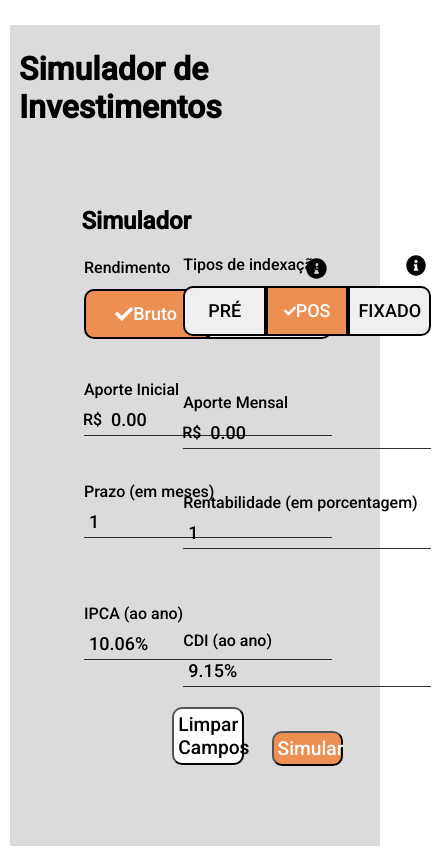
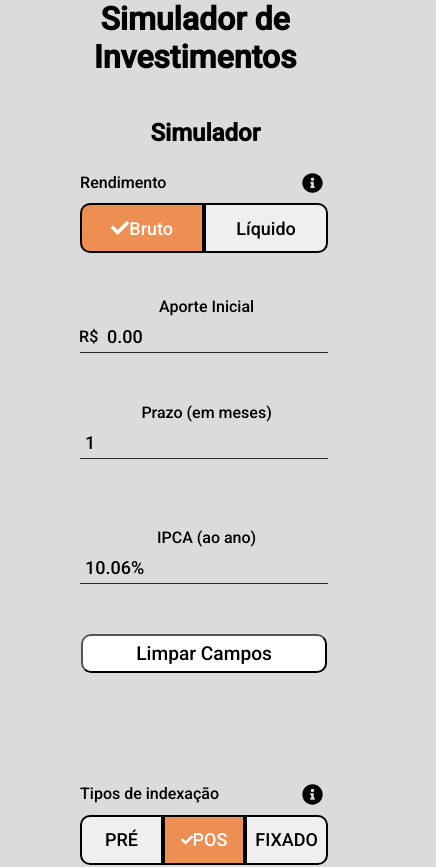
Before and after one commit to rodolfoserralha/calculadora-investimentos, a React (Create React App) app in the folder frontend/: page / in a window 390 px wide. Shown: the top 867 px of the page, 436 px wide, since content can reach past the window. Before the commit the page ends 846 px from the top, so only its background shows below. Built offline with nearby package versions, Linux system fonts and the light colour scheme; data requests are answered from the project's data file.

Commit message:
Feat: add responsiveness for mobiles

```diff
--- a/frontend/src/App.css
+++ b/frontend/src/App.css
@@ -225,3 +225,150 @@
   background-color: antiquewhite;
   width: 600px;
 }
+
+
+@media only screen and (min-width: 200px) and (max-width: 600px) {
+  body {
+    background-color: rgb(219, 219, 219);
+  }
+
+  #root {
+    display: flex;
+    justify-content: center;
+    margin: 0;
+    width: 100%;
+    text-align: center;
+  }
+
+  #left-forms-container {
+    align-items: center;
+    display: flex;
+    flex-wrap: wrap;
+    justify-content: center;
+    width: 70%;
+  }
+
+  #left-forms {
+    align-items: center;
+    display: flex;
+    flex-wrap: wrap;
+    justify-content: center;
+    margin: 10px;
+  }
+
+  .btn-forms {
+    width: 200%;
+  }
+
+  .forms-container {
+    width: 100%;
+  }
+
+  #right-forms {
+    align-items: center;
+    display: flex;
+    flex-direction: column;
+    width: 100%;
+  }
+}
+
+@media only screen and (min-width: 601px) and (max-width: 700px) {
+  #root {
+    align-items: center;
+    display: flex;
+    flex-direction: column;
+    flex-wrap: wrap;
+    justify-content: center;
+  }
+
+  #left-forms {
+    align-items: center;
+    display: flex;
+    flex-direction: column;
+    justify-content: center;
+    width: 45%;
+  }
+
+  .forms-container {
+    height: 550px;
+    margin: auto;
+    max-width: 100%;
+  }
+
+  .btn-forms {
+    width: 200%;
+  }
+
+  #simulation-result {
+    align-self: center;
+  }
+}
+
+#simulation-text {
+  text-align: center;
+}
+
+@media only screen and (min-width: 800px) and (max-width: 1000px) {
+  #root {
+    display: flex;
+    flex-direction: column;
+    flex-wrap: wrap;
+  }
+
+  #left-forms-container {
+    align-self: center;
+    background-color: aqua;
+  }
+
+  #left-forms {
+    align-items: center;
+    display: flex;
+    flex-wrap: nowrap;
+    justify-content: space-between;
+    width: 85%;
+  }
+
+  .forms-container {
+    margin: 20px;
+    height: 500px;
+  }
+
+  .btn-forms {
+    width: 300px;
+  }
+
+  #simulation-result {
+    align-self: center;
+  }
+}
+
+#simulation-text {
+  text-align: center;
+}
+
+@media only screen and (min-width: 1000px) and (max-width: 1300px) {
+  #left-forms-container {
+    display: flex;
+    flex-wrap: wrap;
+    justify-content: center;
+    width: 100%;
+  }
+
+  #left-forms {
+    width: 60%;
+  }
+
+  .chart {
+    width: 100%;
+  }
+}
+
+@media only screen and (min-width: 1301px) {
+  #left-forms-container {
+    display: flex;
+  }
+
+  #right-forms {
+    width: 45%;
+  }
+}
```
